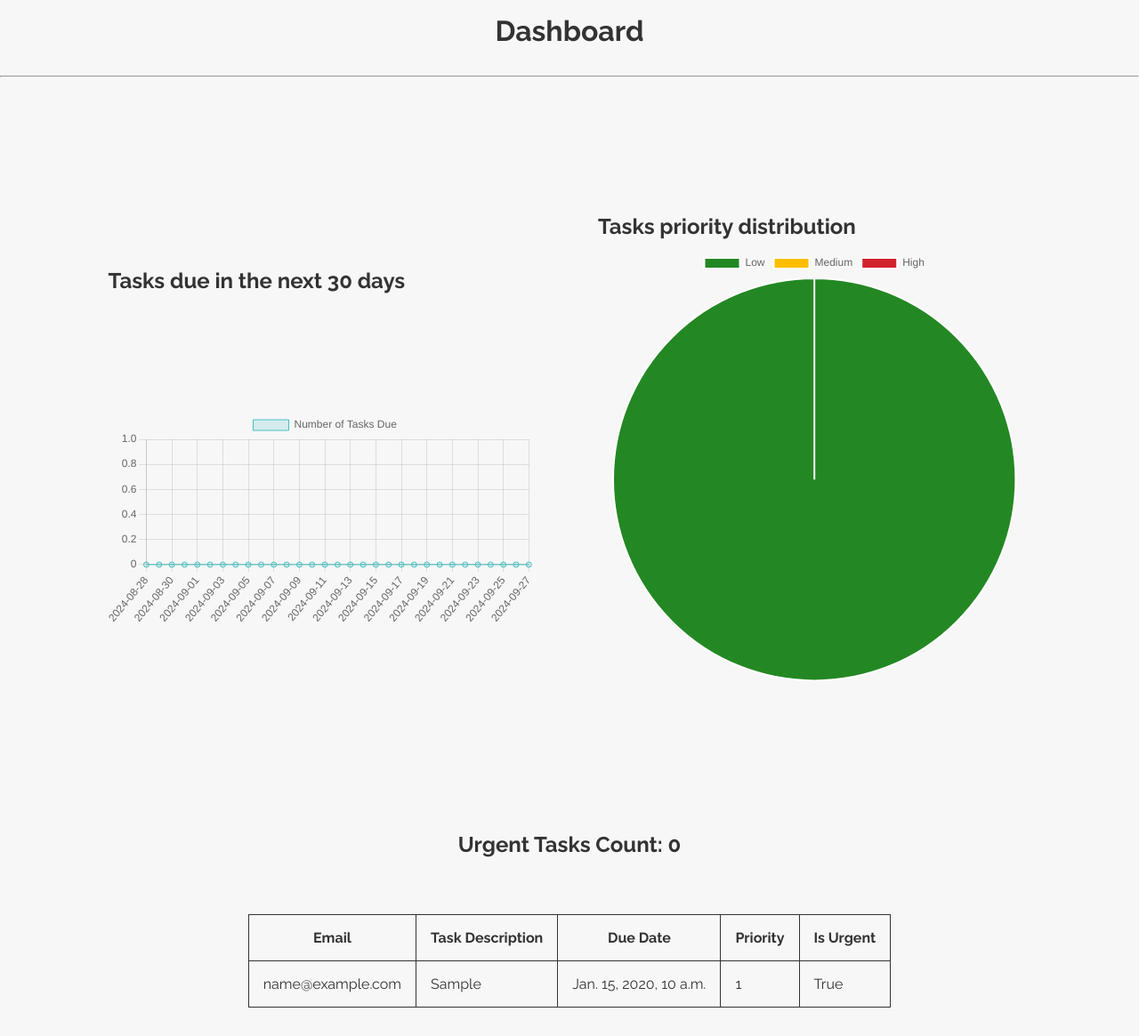
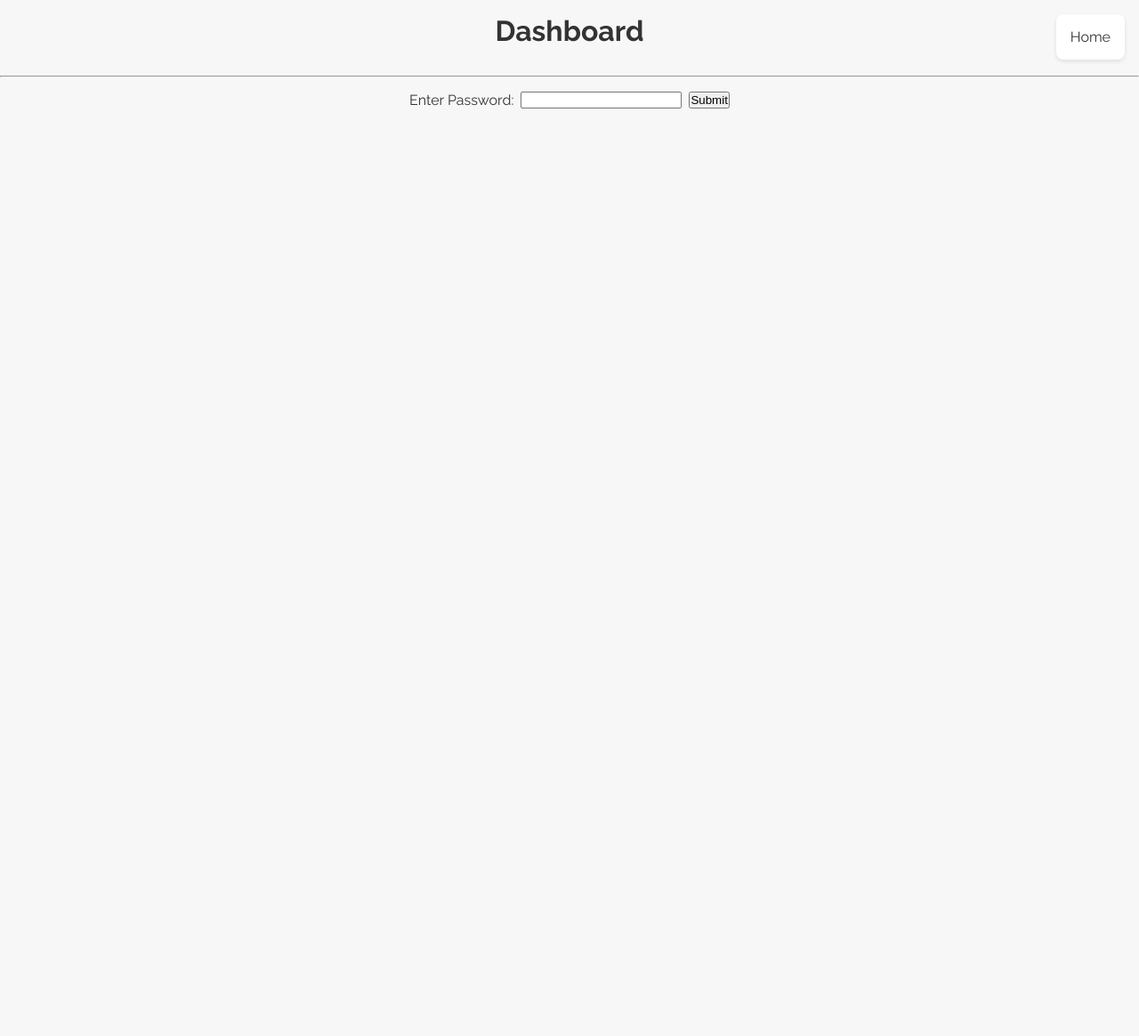
Before and after one commit to Ahmedq02/task-app, a Django app: page /dashboard/ in a window 1280 px wide. Shown: the whole page at 89% size. After the commit the page ends 122 px from the top, so only its background shows below. Run offline with Django 4.2, Linux system fonts and the light colour scheme; tables that the repository leaves empty hold one stand-in row (values such as "Sample post").

Commit message:
Added authentication and improved navigation with a home button

```diff
--- a/dashboard/static/dashboard/css/dashboard.css
+++ b/dashboard/static/dashboard/css/dashboard.css
@@ -15,6 +15,21 @@ hr {
     margin-top: 1rem;
     margin-bottom: 1rem;
     background-color: #B0B0B0;
+}
+
+a {
+    text-decoration: none;
+    color: #333333;
+    background-color: #FFFFFF;
+    padding: 1rem;
+    border-radius: 0.5rem;
+    box-shadow: 0 2px 5px rgba(0, 0, 0, 0.1);
+    transition: background-color 0.3s ease-in-out, box-shadow 0.3s ease-in-out;
+}
+
+a:hover {
+    background-color: #757575;
+    box-shadow: 0 8px 20px rgba(0, 0, 0, 0.2);
 }
 
 .heading {
@@ -72,3 +87,18 @@ hr {
     border: #333333 1px solid;
     padding: 1rem;
 }
+
+.pass-form {
+    display: flex;
+    align-items: center;
+    justify-content: center;
+    gap: 0.5rem;
+    margin: 0.5rem;
+}
+
+.main-link {
+    position: absolute;
+    right: 0;
+    top: 0;
+    margin: 1rem;
+}
--- a/dashboard/templates/dashboard/index.html
+++ b/dashboard/templates/dashboard/index.html
@@ -15,8 +15,10 @@
     <div class="heading">
         <h1>Dashboard</h1>
     </div>
+    <a href="{% url 'home' %}" class="main-link">Home</a>
     <hr>
 
+    {% if auth %}
     <section class="chart-section">
         <div>
             <h2>Tasks due in the next 30 days</h2>
@@ -58,6 +60,16 @@
         <p>Currently no tasks</p>
     {% endif %}
 
+    {% else %}
+    <form action="" method="post" class="pass-form">
+        {% csrf_token %}
+        <label for="password">Enter Password: </label>
+        <input type="password" id="password" name="password" required>
+        <input type="submit">
+    </form>
+
+    {% endif %}
+
 
     <script type="text/javascript">
         window.lineLabels = JSON.parse('{{ line_labels|escapejs }}');
--- a/dashboard/views.py
+++ b/dashboard/views.py
@@ -6,6 +6,16 @@ from entries.models import Task
 
 # Create your views here.
 def display_dashboard(request):
+    # authentication
+    required_password = "ahm123"
+    auth = request.session.get("dash_auth", False)
+
+    if request.method == "POST":
+        password = request.POST.get("password")
+        if password == required_password:
+            auth = True
+            request.session["dash_auth"] = True
+
     today = datetime.today()
     next_30_days = today + timedelta(days=30)
     # get the tasks due in the next 30 days
@@ -29,8 +39,8 @@ def display_dashboard(request):
         count = Task.objects.filter(priority=i).count()
         pie_data.append(count)
 
-    # gets the high priority tasks that are due in the next 30 days
-    urgent_tasks = next_tasks.filter(priority=3).count()
+    # gets the urgent tasks that are due in the next 30 days
+    urgent_tasks = next_tasks.filter(is_urgent=True).count()
 
     tasks = Task.objects.all()
 
@@ -41,6 +51,7 @@ def display_dashboard(request):
         "pie_data": json.dumps(pie_data),
         "urgent_tasks": urgent_tasks,
         "tasks": tasks,
+        "auth": auth,
     }
 
     return render(request, "dashboard/index.html", context)
--- a/entries/templates/entries/add_task.html
+++ b/entries/templates/entries/add_task.html
@@ -14,6 +14,7 @@
     <div class="heading">
         <h1>Add a Task</h1>
     </div>
+    <a href="{% url 'home' %}" class="main-link">Home</a>
     <hr>
 
     <section class="form-section">
--- a/entries/templates/entries/edit_task.html
+++ b/entries/templates/entries/edit_task.html
@@ -14,6 +14,7 @@
     <div class="heading">
         <h1>Edit Task</h1>
     </div>
+    <a href="{% url 'home' %}" class="main-link">Home</a>
     <hr>
     <section class="form-section">
     <form action="" method="post" class="task-form">
--- a/task_app/views.py
+++ b/task_app/views.py
@@ -2,4 +2,6 @@ from django.shortcuts import render
 
 # Create your views here.
 def home(request):
+    request.session["entries_auth"] = False
+    request.session["dash_auth"] = False
     return render(request, "task_app/index.html")
```
Also changed, not shown: entries/static/entries/css/entries.css (+15 -0 lines), entries/templates/entries/index.html (+14 -0 lines), entries/views.py (+17 -2 lines).
